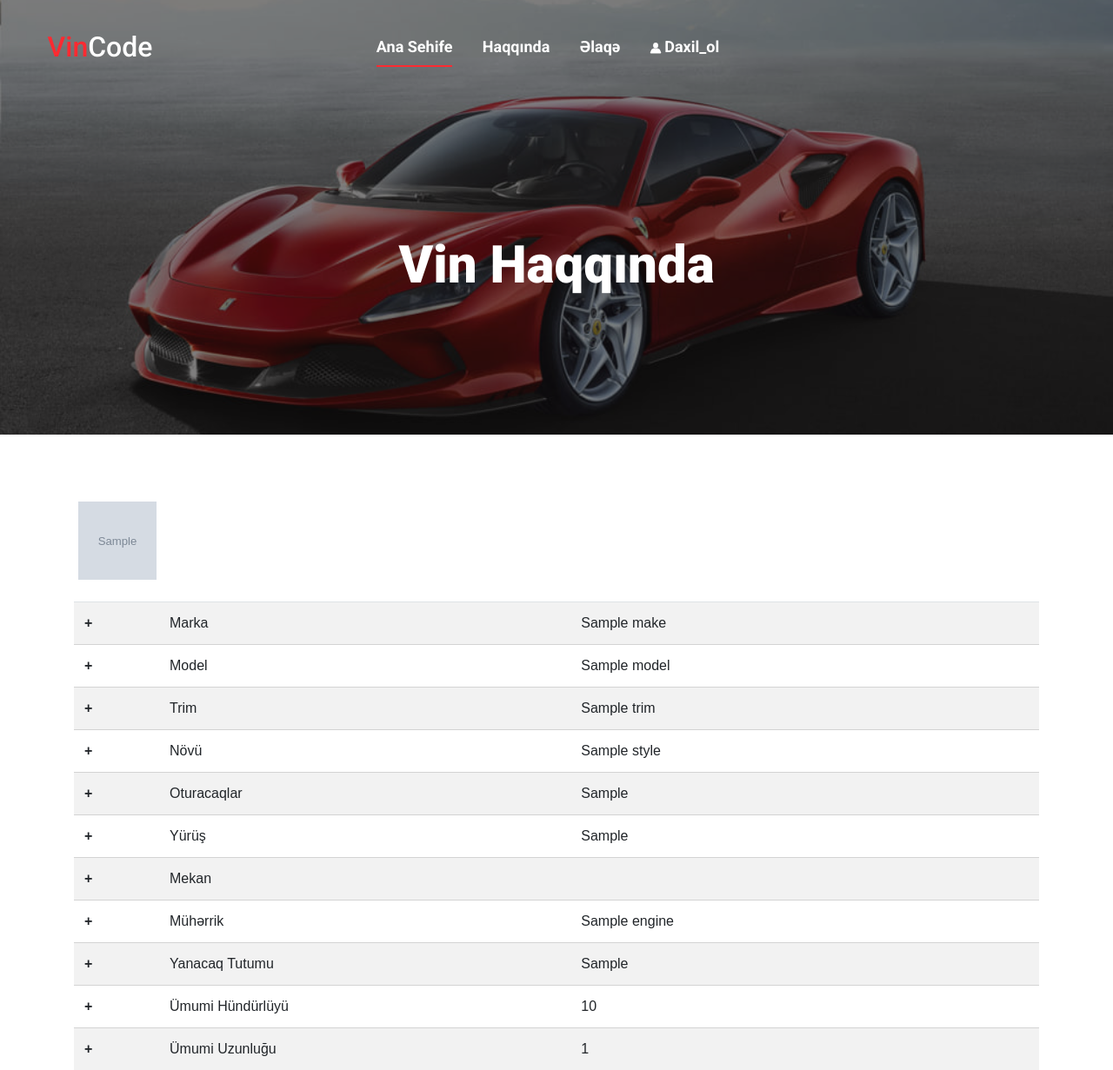
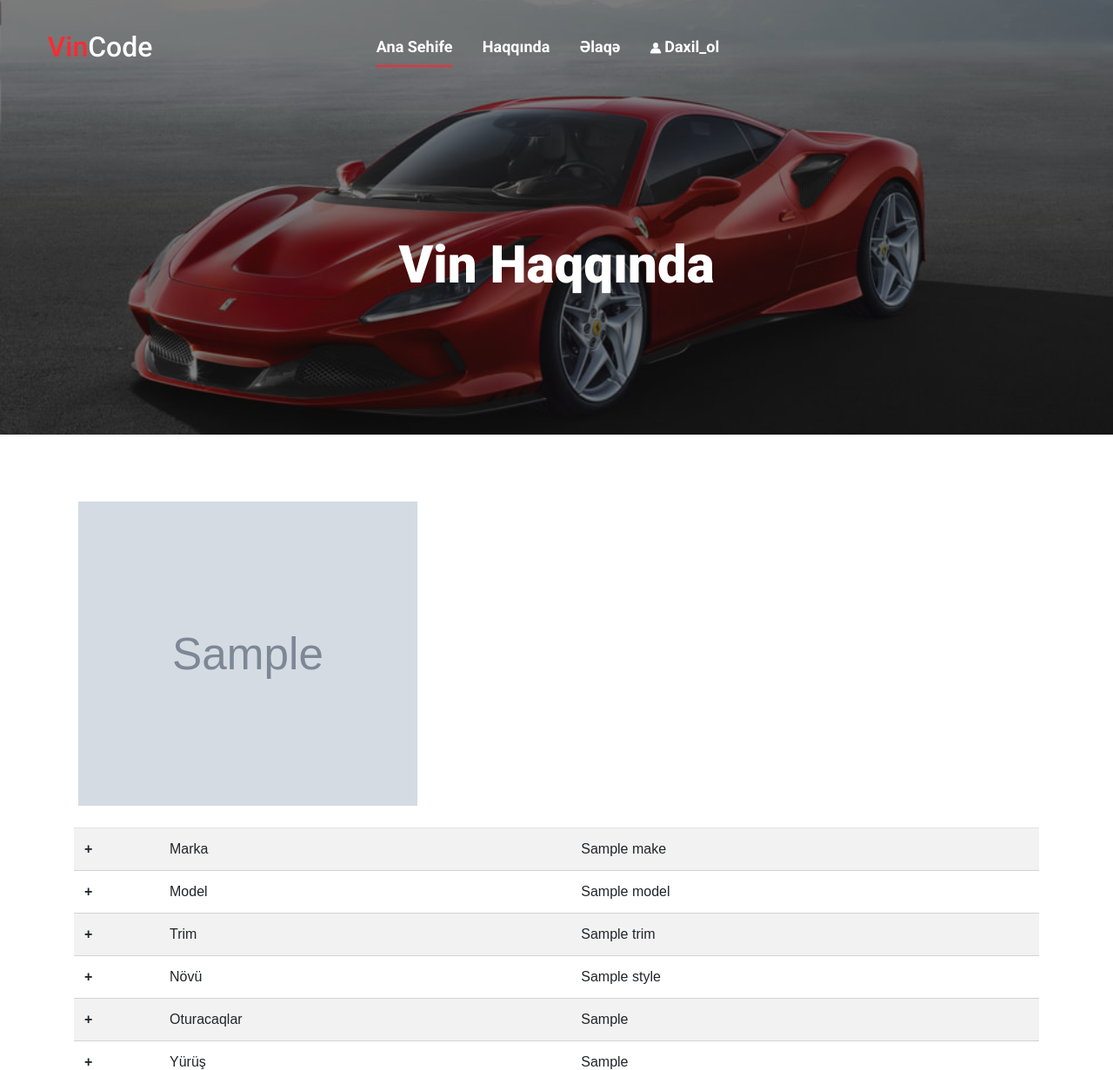
Before and after one commit to idrissabanli/vincode_project, a Django app: template templates/vin_product.html in a window 1280 px wide. Shown: the top 1231 px of the page at 87% size. Run offline with Django 3.2, Linux system fonts and the light colour scheme; data comes from the database, SQL or seed files in the repository; the template is opened without the code that fills it: values that come from a table or form of the project are taken from there, most other values are stand-ins (such as "Sample title", 1, 10 or a date in 2020); grey boxes marked "Sample" are stand-in pictures; some libraries are stand-ins or nearby versions.

Commit message:
change image sizes

```diff
--- a/static/css/vin_product.css
+++ b/static/css/vin_product.css
@@ -24,14 +24,17 @@ img{
   height: 100px!important;
 
 }
+
 .iiiimg {
   display: inline-block!important;
-  width: 100px;
-  height: 100px;
+  width: 230px;
+  height: 180px;
   padding: 5px;
   float: left;
-
-
+}
+.iiiimg:nth-child(1) {
+  width: 400px;
+  height: 360px;
 }
 .main_img {
   float: left;
--- a/vincode_project/settings.py
+++ b/vincode_project/settings.py
@@ -23,7 +23,7 @@ BASE_DIR = os.path.dirname(os.path.dirname(os.path.abspath(__file__)))
 SECRET_KEY = '!2toz6pixcpot!h&tpp#qb_y&y_2pesmxz^pq1wotm)%5%n=zn'
 
 # SECURITY WARNING: don't run with debug turned on in production!
-DEBUG = True
+DEBUG = False
 
 ALLOWED_HOSTS = ['*']
 
```
